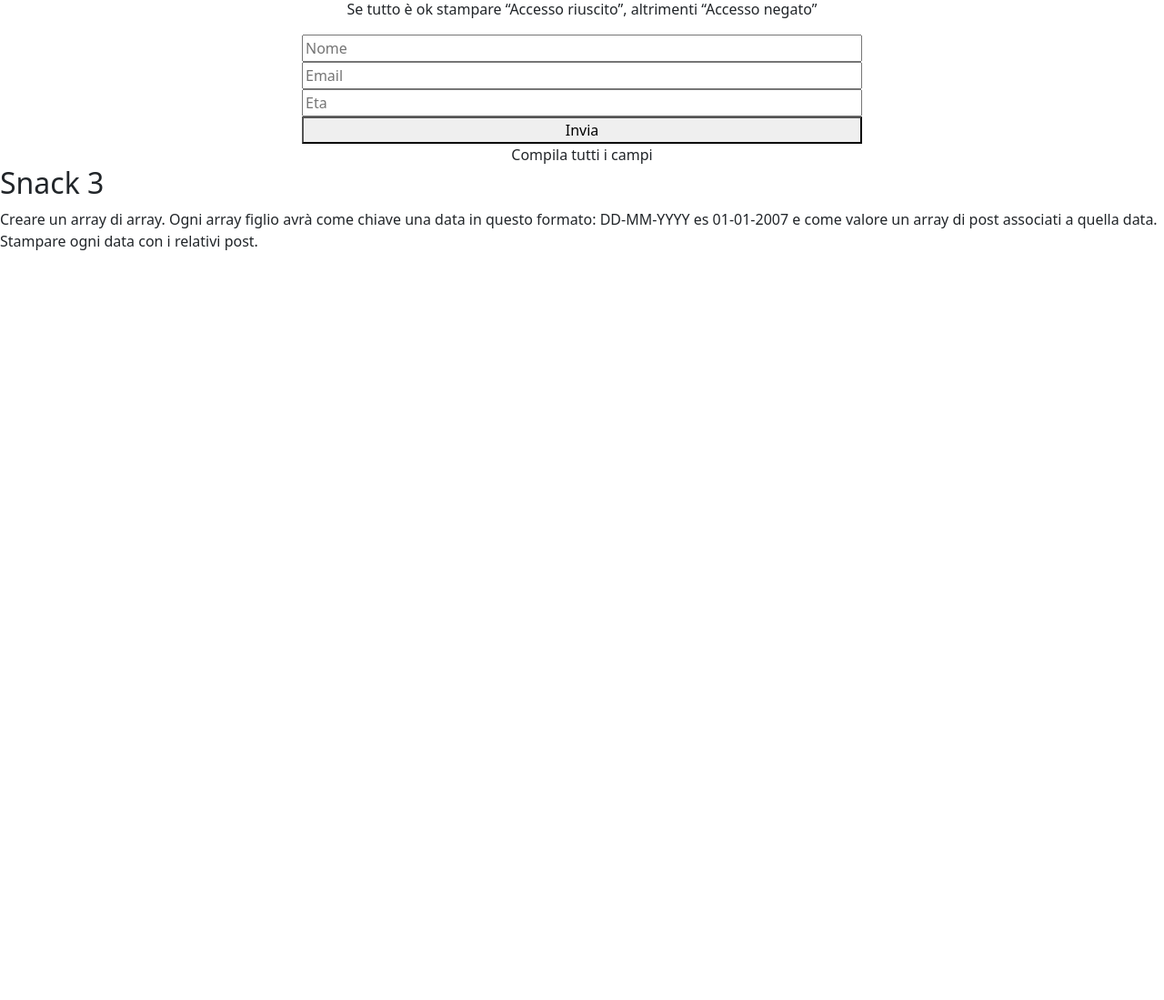
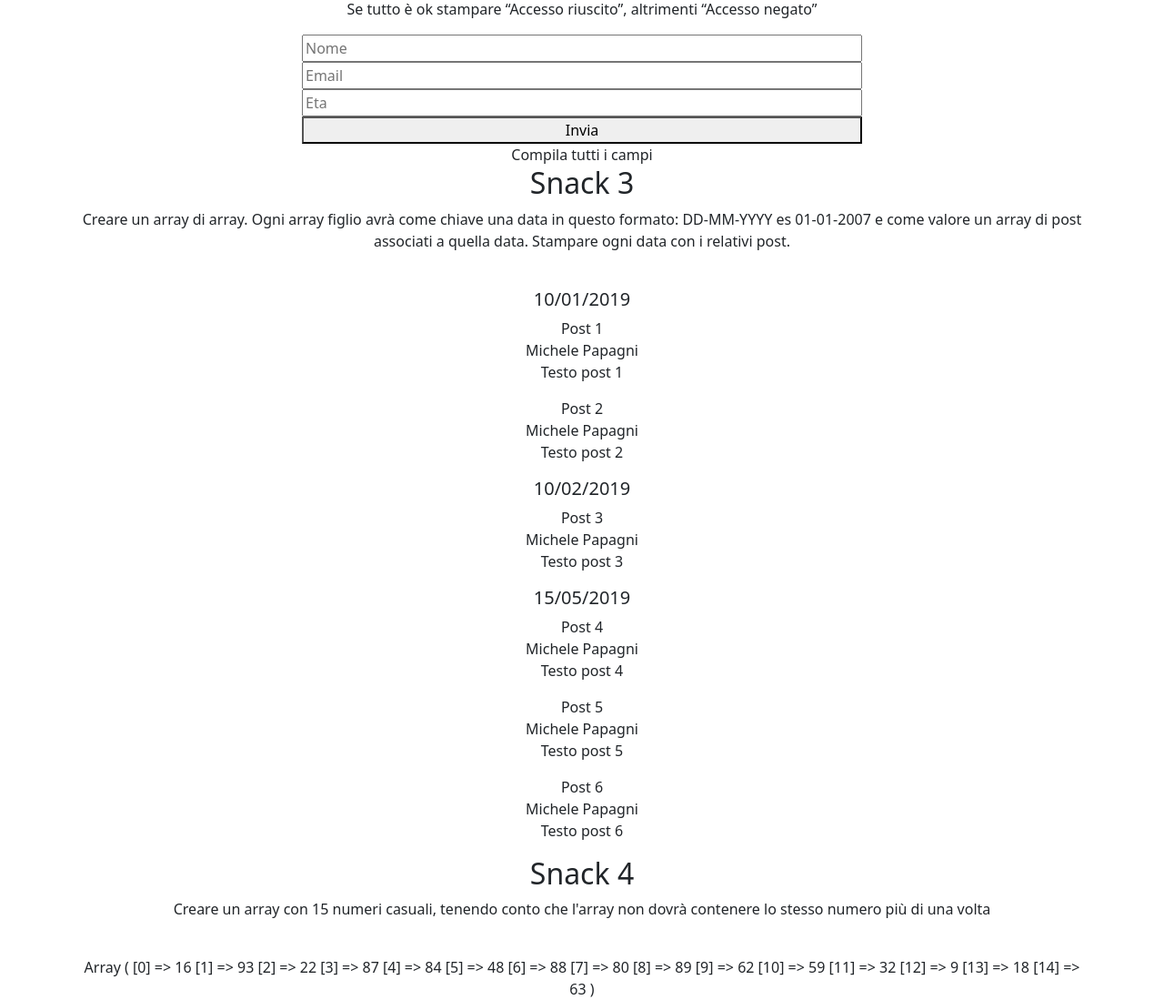
Before and after one commit to Aligern/php-snacks-b1, a PHP site: page / in a window 1280 px wide. Shown: the part 576-1675 px from the top of the page at 91% size. Before the commit the page ends 851 px from the top, so only its background shows below. Run offline with PHP 8.4, Linux system fonts and the light colour scheme.

Commit message:
add snack 3 and 4

```diff
--- a/index.php
+++ b/index.php
@@ -32,6 +32,7 @@ function printMatches($teamMatches) {
         echo '<h5>' . $key . '</h5>' . $value['homeTeam'] . ' - ' . $value['guestTeam'] . '<br>' . ' ' . $value['homeGoals'] . ' - ' . $value['guestGoals'];
     }
 }
+######################################## end snack 1 ########################################
 
 // snack 3 array
 $posts = [
@@ -72,6 +73,27 @@ $posts = [
         ]
     ],
 ];
+// calling the function that prints the posts
+function printPosts($posts) {
+    foreach ($posts as $key => $value) {
+        echo '<h5>' . $key . '</h5>';
+        foreach ($value as $post) {
+            echo '<p>' . $post['title'] . '<br>' . $post['author'] . '<br>' . $post['text'] . '</p>';
+        }
+    }
+}
+###################################### end snack 3 ########################################
+
+function getArrayOfIntegers($min, $max, $itemsArray) {
+    $numbersArray = [];
+    while (count($numbersArray) < $itemsArray) {
+        $randomNumber = rand($min, $max);
+        if (!in_array($randomNumber, $numbersArray)) {
+            $numbersArray[] = $randomNumber;
+        }
+}
+    return $numbersArray;
+}
 
 ?>
 
@@ -90,6 +112,7 @@ $posts = [
 
 
 <body>
+
     <!-- Snack 1 -->
     <div class="container text-center" >
         <h1>
@@ -103,6 +126,7 @@ $posts = [
             <?php printMatches($teamMatches) ?>
         </p>
     </div>
+
     <!-- Snack 2 -->
     <div class="container text-center w-50">
         <h2> Snack 2 </h2>
@@ -129,14 +153,27 @@ $posts = [
                 }
             ?>
     </div>
+
     <!-- Snack 3 -->
-    <div>
+    <div class="container text-center">
         <h2> Snack 3 </h2>
         <p>
-        Creare un array di array. Ogni array figlio avrà come chiave una data in questo formato: DD-MM-YYYY es 01-01-2007 e come valore un array di post associati a quella data. Stampare ogni data con i relativi post.
+         Creare un array di array. Ogni array figlio avrà come chiave una data in questo formato: DD-MM-YYYY es 01-01-2007 e come valore un array di post associati a quella data. Stampare ogni data con i relativi post.
         </p>
+        <br>
+        <?php printPosts($posts) ?>
+
     </div>
 
+    <!-- snack 4 -->
+    <div class="container text-center">
+        <h2> Snack 4 </h2>
+        <p>
+        Creare un array con 15 numeri casuali, tenendo conto che l'array non dovrà contenere lo stesso numero più di una volta
+        </p>
+        <br>
+        <?php  print_r(getArrayOfIntegers(1, 100, 15))?>
+    </div>
 
 </body>
 </html>
```
